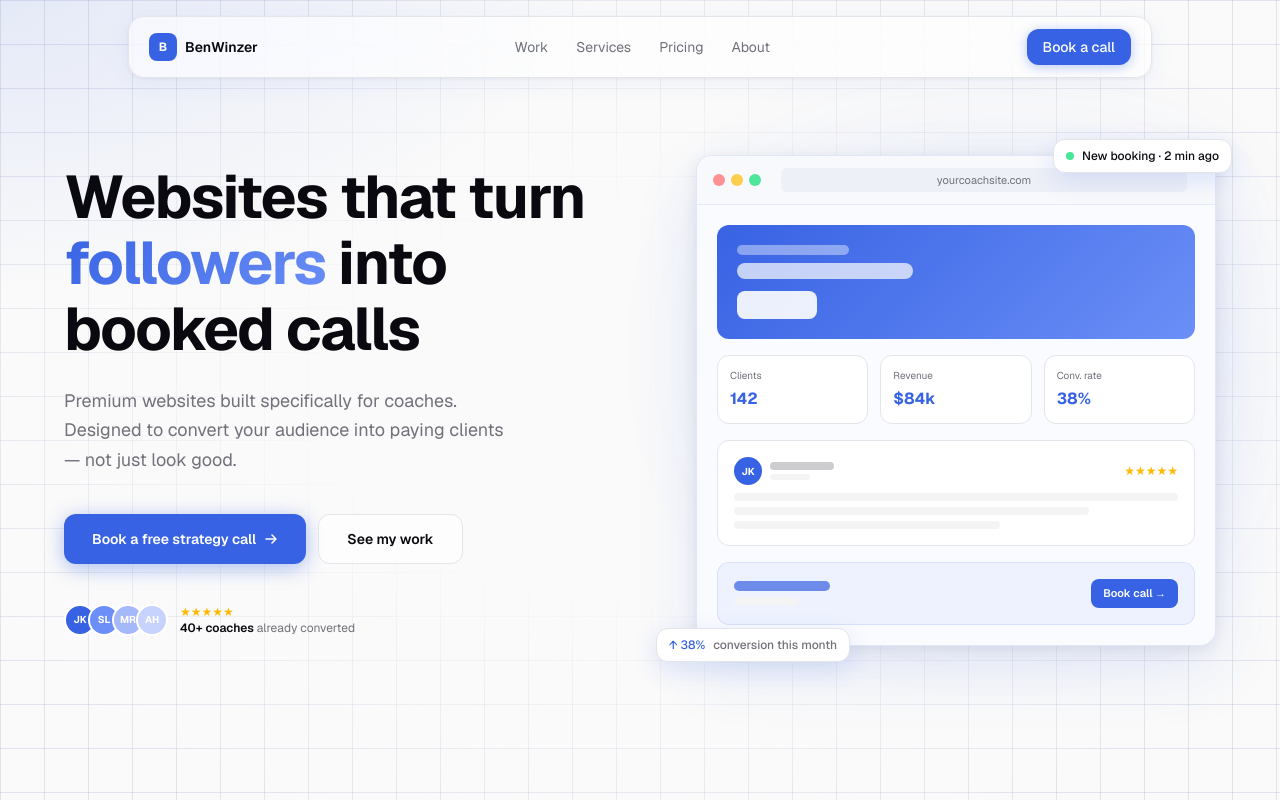
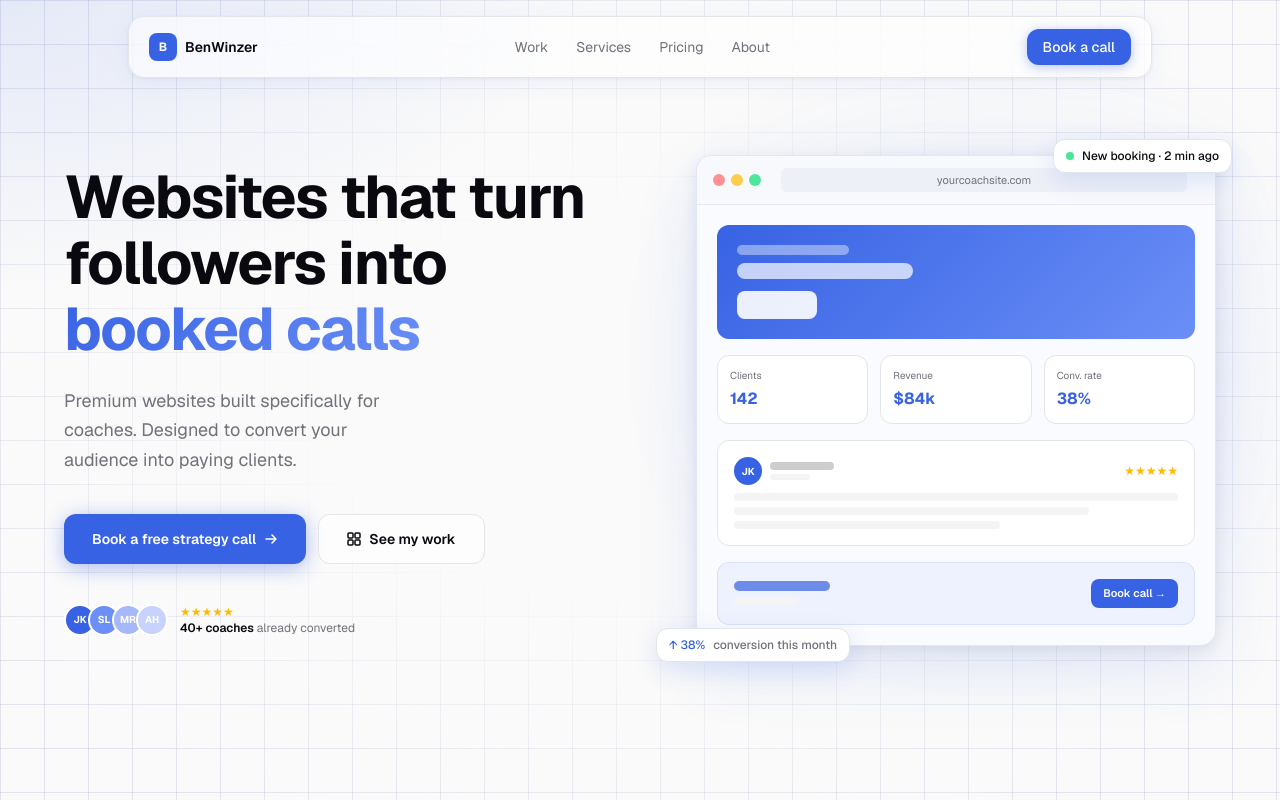
Before and after one commit to qpxv/websites, a Next.js app: page / in a window 1280 px wide. Built offline with nearby package versions, Linux system fonts and the light colour scheme.

Commit message:
her done

```diff
--- a/app/components/home/hero/HeroCTAButtons.tsx
+++ b/app/components/home/hero/HeroCTAButtons.tsx
@@ -28,6 +28,12 @@ export default function HeroCTAButtons() {
         href="#work"
         className="inline-flex items-center justify-center gap-2 px-7 py-3.5 rounded-xl text-sm font-semibold text-foreground border border-border bg-white/70 transition-all duration-200 hover:border-gray-300"
       >
+        <svg width="14" height="14" viewBox="0 0 14 14" fill="none">
+          <rect x="1" y="1" width="5" height="5" rx="1" stroke="currentColor" strokeWidth="1.5"/>
+          <rect x="8" y="1" width="5" height="5" rx="1" stroke="currentColor" strokeWidth="1.5"/>
+          <rect x="1" y="8" width="5" height="5" rx="1" stroke="currentColor" strokeWidth="1.5"/>
+          <rect x="8" y="8" width="5" height="5" rx="1" stroke="currentColor" strokeWidth="1.5"/>
+        </svg>
         See my work
       </a>
     </div>
--- a/app/components/home/hero/HeroHeading.tsx
+++ b/app/components/home/hero/HeroHeading.tsx
@@ -1,7 +1,7 @@
 export default function HeroHeading() {
   return (
     <h1 className="text-4xl sm:text-5xl xl:text-6xl font-bold text-foreground leading-[1.1] tracking-tight mb-6">
-      Websites that turn{" "}
+      Websites that turn followers into{" "}
       <span
         style={{
           background: "linear-gradient(135deg, var(--blue) 0%, #6b8ff7 100%)",
@@ -10,9 +10,8 @@ export default function HeroHeading() {
           backgroundClip: "text",
         }}
       >
-        followers
-      </span>{" "}
-      into booked calls
+        booked calls
+      </span>
     </h1>
   );
 }
--- a/app/components/home/hero/HeroText.tsx
+++ b/app/components/home/hero/HeroText.tsx
@@ -7,8 +7,8 @@ export default function HeroText() {
     <div className="relative z-10 flex flex-col items-start">
       <HeroHeading />
       <p className="text-base sm:text-lg text-muted-text leading-relaxed mb-10 max-w-md">
-        Premium websites built specifically for coaches. Designed to convert your audience
-        into paying clients — not just look good.
+        Premium websites built specifically for <br />coaches. Designed to convert your <br /> audience
+         into paying clients.
       </p>
       <HeroCTAButtons />
       <HeroSocialProof />
```
